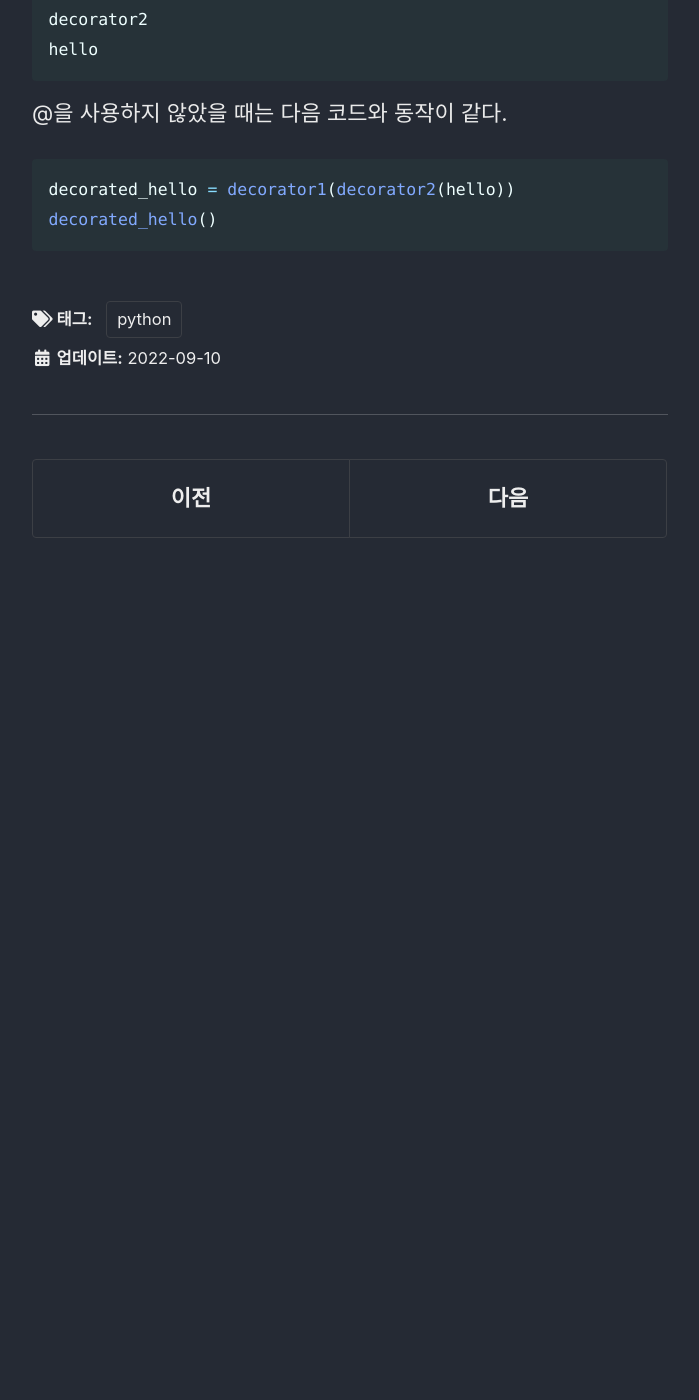
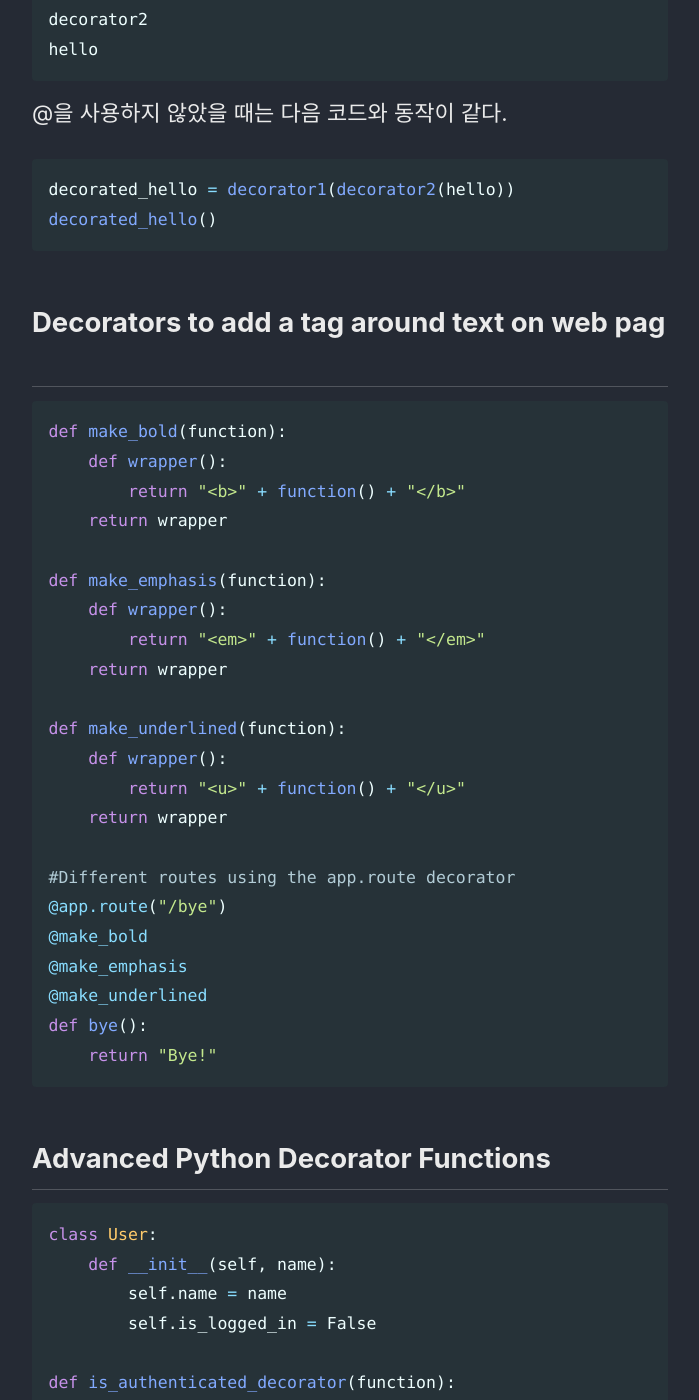
Before and after one commit to byungchul1885/byungchul1885.github.io, a Jekyll site: the page built from _posts/2022-09-10-2nd.md, in a window 1280 px wide and 1400 px high, scrolled down 2419 px. Shown: the whole window, without its empty margins (290-989 px from the left). Built offline with Jekyll 4.4.1, drawn with Linux system fonts in a browser that asks for light colours; cached includes are drawn as plain includes; before the commit the page ends 2957 px from its top, so only the background shows below that; some of the changed text lies outside the part shown.

Commit message:
9월12일 포스트

````diff
--- a/_posts/2022-09-10-2nd.md
+++ b/_posts/2022-09-10-2nd.md
@@ -81,3 +81,52 @@ hello
 decorated_hello = decorator1(decorator2(hello))
 decorated_hello()
 ```
+
+
+## Decorators to add a tag around text on web pag
+```python
+def make_bold(function):
+    def wrapper():
+        return "<b>" + function() + "</b>"
+    return wrapper
+
+def make_emphasis(function):
+    def wrapper():
+        return "<em>" + function() + "</em>"
+    return wrapper
+
+def make_underlined(function):
+    def wrapper():
+        return "<u>" + function() + "</u>"
+    return wrapper
+
+#Different routes using the app.route decorator
+@app.route("/bye")
+@make_bold
+@make_emphasis
+@make_underlined
+def bye():
+    return "Bye!"
+```
+
+## Advanced Python Decorator Functions
+```python
+class User:
+    def __init__(self, name):
+        self.name = name
+        self.is_logged_in = False
+
+def is_authenticated_decorator(function):
+    def wrapper(*args, **kwargs):
+        if args[0].is_logged_in == True:
+            function(args[0])
+    return wrapper
+
+@is_authenticated_decorator
+def create_blog_post(user):
+    print(f"This is {user.name}'s new blog post.")
+
+new_user = User("angela")
+new_user.is_logged_in = True
+create_blog_post(new_user)
+```
````
Also changed, not shown: _posts/2022-09-11-1st.md (+8 -1 lines), _posts/2022-09-12-1st.md (added, +31 -0 lines), _posts/2022-09-12-2nd.md (added, +29 -0 lines), _posts/2022-09-12-3rd.md (added, +47 -0 lines).
